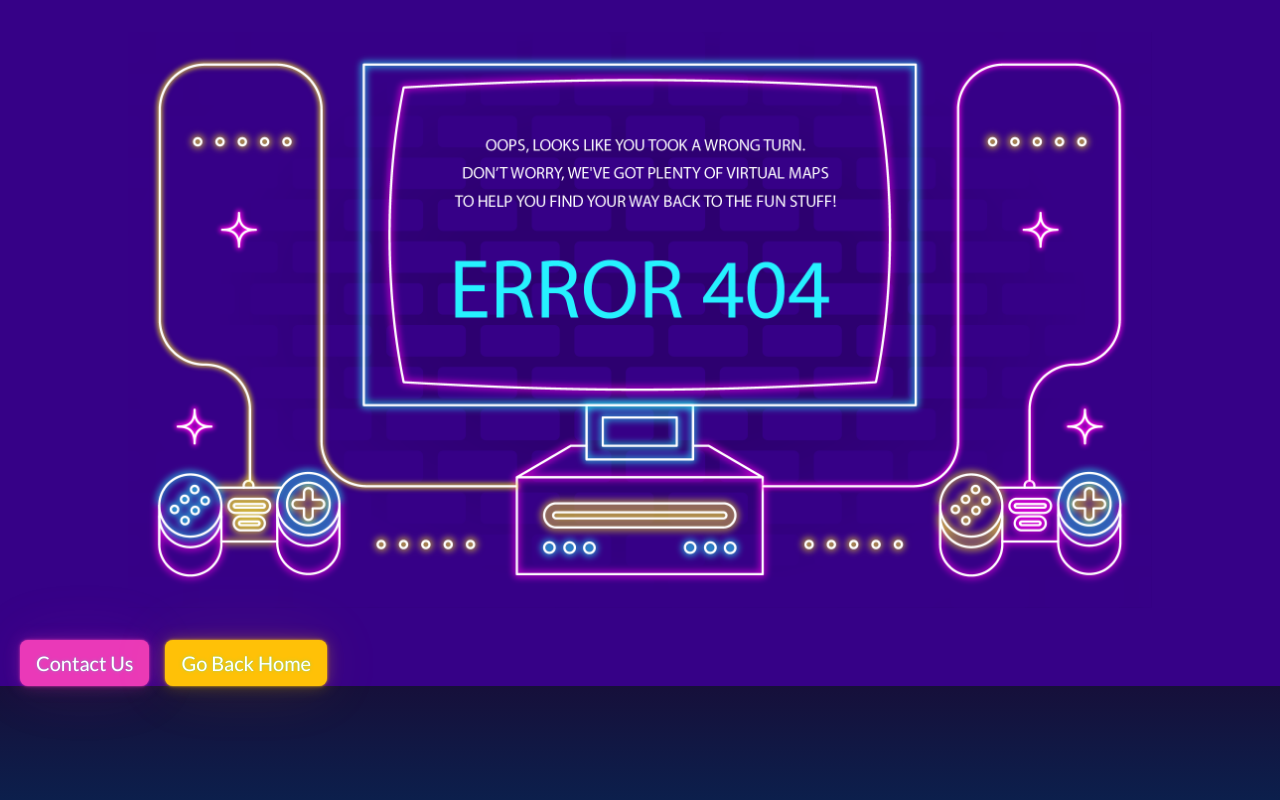
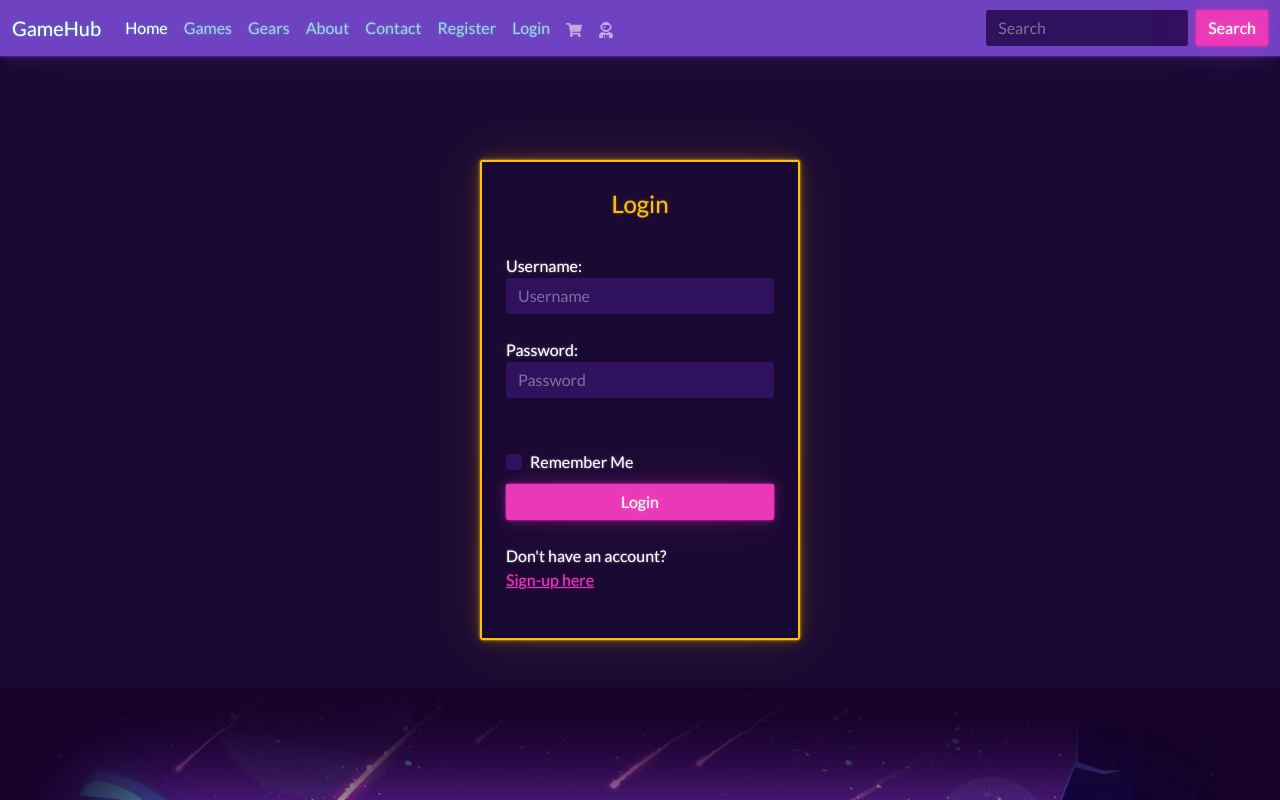
Before and after one commit to maryjanesalem/kodego-capstone-draft, a React (Vite) app: page /login in a window 1280 px wide. Shown: the top 800 px of the page. Built offline with nearby package versions, Linux system fonts and the light colour scheme.

Commit message:
added login and signup page

```diff
--- a/package.json
+++ b/package.json
@@ -9,6 +9,7 @@
     "preview": "vite preview"
   },
   "dependencies": {
+    "axios": "^1.3.3",
     "bootswatch": "^5.2.3",
     "react": "^18.2.0",
     "react-dom": "^18.2.0",
--- a/src/App.jsx
+++ b/src/App.jsx
@@ -6,6 +6,8 @@ import MainLayout from './pages/layout/MainLayout';
 import Contact from './pages/Contact';
 import Main from './components/Main';
 import Gears from './pages/Gears';
+import Login from './pages/Login';
+import Register from './pages/Signup';
 
 function App() {
 
@@ -18,6 +20,8 @@ function App() {
                         <Route path="/gears" element={<Gears />}></Route>
                         <Route path="/about" element={<About />}></Route>
                         <Route path="/contact" element={<Contact />}></Route>
+                        <Route path="/login" element={<Login />}></Route>
+                        <Route path="/register" element={<Register />}></Route>
 
                     </Route>
                     <Route path='*' element={<NotFound />} />
--- a/src/components/Footer.jsx
+++ b/src/components/Footer.jsx
@@ -13,7 +13,7 @@ import "../css/styles.scss";
 const Footer = () => {
   return (
     <>
-      <footer className="bg-dark text-primary  pb-4">
+      <footer className="bg-dark text-primary pb-4">
 
         {/* Wide banner for footer */}
         <section className="container-fluid wide-banner-bot">
--- a/src/components/Header.jsx
+++ b/src/components/Header.jsx
@@ -34,12 +34,17 @@ const Header = () => {
                                 <Link className="nav-link" to="/contact">Contact</Link>
                             </li>
                             <li className="nav-item">
+                                <Link className="nav-link" to="/register">Register</Link>
+                            </li>
+                            <li className="nav-item">
+                                <Link className="nav-link" to="/login">Login</Link>
+                            </li>
+                            <li className="nav-item">
                                 <Link className="nav-link" to="/cart"><FaShoppingCart></FaShoppingCart></Link>
                             </li>
                             <li className="nav-item">
                                 <Link className="nav-link" to="/"><FaUserAstronaut></FaUserAstronaut></Link>
                             </li>
-
                         </ul>
                         <form className="d-flex">
 
@@ -50,7 +55,6 @@ const Header = () => {
                 </div>
             </nav>
 
-
         </div>
     )
 }
--- a/src/css/styles.scss
+++ b/src/css/styles.scss
@@ -48,7 +48,10 @@ header {
       0px 0px 75px rgba(201, 159, 32);
   }
 
+}
 
+.bottom-marg5 {
+  padding-bottom: 5em;
 }
 
 .btn-link {
@@ -110,6 +113,10 @@ footer {
 
   .social-icon {
     margin-right: 1em;
+  }
+
+  .margin-bot8 {
+    margin-top: 5em;
   }
 
 }
--- a/src/pages/Login.jsx
+++ b/src/pages/Login.jsx
@@ -1,9 +1,86 @@
-import React from 'react'
+import { useState } from "react";
+import '../css/styles.scss';
+import { Link } from 'react-router-dom';
+
+// Username
+// Password
+// Remember Me
 
 const Login = () => {
-  return (
-    <div>Login</div>
-  )
+
+    const [formData, setFormData] = useState({
+        username: '',
+        password: '',
+        rememberMe: false
+    })
+
+    const handleOnChange = (event) => {
+
+        if (event.target.name === 'rememberMe') {
+            let copy = { ...formData }
+            if (event.target.checked) {
+                copy.rememberMe = true
+            } else if (!event.target.checked) {
+                copy.rememberMe = false
+            }
+            setFormData(copy)
+        } else {
+            setFormData(() => ({
+                ...formData,
+                [event.target.name]: event.target.value
+            }))
+        }
+    }
+
+    const submitForm = (e) => {
+        e.preventDefault()
+        console.log(formData)
+    }
+
+    return (
+        <>
+        {/* <div className="container topmargin32 w-30 mx-auto"> */}
+
+        <div className="card topmargin32 bottom-marg5 container col-md-5 col-xl-3 border-warning mb-3 p-4 text-white">
+                <form>
+                    <fieldset className="text-white">
+                        <legend className="text-center text-warning">Login</legend>
+
+                        <div className="form-group">
+                            <label htmlFor="username" className="form-label mt-4 w-100">Username:
+                                <input onChange={handleOnChange} name="username" type="text" className="form-control d-block w-100" id="username" aria-describedby="usernameHelp" placeholder="Username" />
+                            </label>
+                        </div>
+
+                        <div className="form-group">
+                            <label htmlFor="password" className="form-label mt-3 mb-1 w-100">Password:
+                                <input onChange={handleOnChange} name="password" type="password" className="form-control d-block w-100" id="password" aria-describedby="passwordHelp" placeholder="Password" />
+                            </label>
+                        </div>
+
+                        <div className="form-check mt-5">
+                            <input onChange={handleOnChange} name="rememberMe" className="form-check-input" type="checkbox" value="remember me" id="rememberMe" />
+                            <label className="form-check-label remember-me" htmlFor="rememberMe">
+                                Remember Me
+                            </label>
+                        </div>
+
+                    </fieldset>
+
+                    <button onClick={submitForm} className="btn btn-secondary d-block w-100 mt-2">Login</button>
+                </form>
+
+                <div className="postnote">
+                    <p className="mb-0 mt-4 text-white"> Don't have an account? <Link className="link d-block text-secondary" to='/register' > Sign-up here</Link></p>
+                </div>
+
+            </div>
+
+
+        {/* </div> */}
+
+        </>
+    )
 }
 
-export default Login
+export default Login;
--- /dev/null
+++ b/src/pages/Signup.jsx
@@ -0,0 +1,82 @@
+import { useState } from "react";
+import '../css/styles.scss';
+import { Link } from "react-router-dom";
+
+
+const Register = () => {
+
+    const [formData, setFormData] = useState({
+        name: '',
+        username: '',
+        password: '',
+    })
+
+    const handleOnChange = (event) => {
+
+        if (event.target.name === 'techstack') {
+            let copy = { ...formData }
+
+            if (event.target.checked) {
+                copy.techstack.push(event.target.value)
+            } else {
+                copy.techstack = copy.techstack.filter(el => el !== event.target.value)
+            }
+
+            setFormData(copy)
+        } else {
+            setFormData(() => ({
+                ...formData,
+                [event.target.name]: event.target.value
+            }))
+        }
+    }
+
+    const submitForm = (e) => {
+        e.preventDefault()
+        console.log(formData)
+    }
+
+    return (
+        <div className="card topmargin32 bottom-marg5 container col-md-5 col-xl-3 border-warning mb-3 p-4 text-white">
+            <form>
+                <fieldset>
+                    <legend className="text-center text-warning">Register</legend>
+
+                    <div className="form-group">
+                        <label htmlFor="name" className="form-label mt-4 w-100">Name:
+                            <input onChange={handleOnChange} name="name" type="text" className="form-control d-block w-100" id="name" aria-describedby="nameHelp" placeholder="Name" />
+                        </label>
+                    </div>
+
+                    <div className="form-group">
+                        <label htmlFor="username" className="form-label mt-4 w-100">Username:
+                            <input onChange={handleOnChange} name="username" type="text" className="form-control d-block w-100" id="username" aria-describedby="usernameHelp" placeholder="Username" />
+                        </label>
+                    </div>
+
+                    <div className="form-group">
+                        <label htmlFor="password" className="form-label mt-4 w-100">Password:
+                            <input onChange={handleOnChange} name="password" type="text" className="form-control d-block w-100" id="password" aria-describedby="passwordHelp" placeholder="Password" />
+                        </label>
+                    </div>
+
+                    <div className="form-group">
+                        <label htmlFor="confirmPassword" className="form-label mt-4 w-100">Confirm Password:
+                            <input onChange={handleOnChange} name="confirmPassword" type="text" className="form-control d-block w-100" id="confirmPassword" aria-describedby="passwordHelp" placeholder="Password" />
+                        </label>
+                    </div>
+
+
+                </fieldset>
+
+
+                <button onClick={submitForm} className="btn btn-secondary d-block w-100 mt-4">Sign-up</button>
+            </form>
+            <div className="postnote">
+                <p className="mb-0 mt-4 ">Already a member? <Link to='/login' className="link d-block text-secondary">Login here</Link></p>
+            </div>
+        </div>
+    )
+}
+
+export default Register;
```
Also changed, not shown: 1 other file (tests, documents, lock files or other folders).
